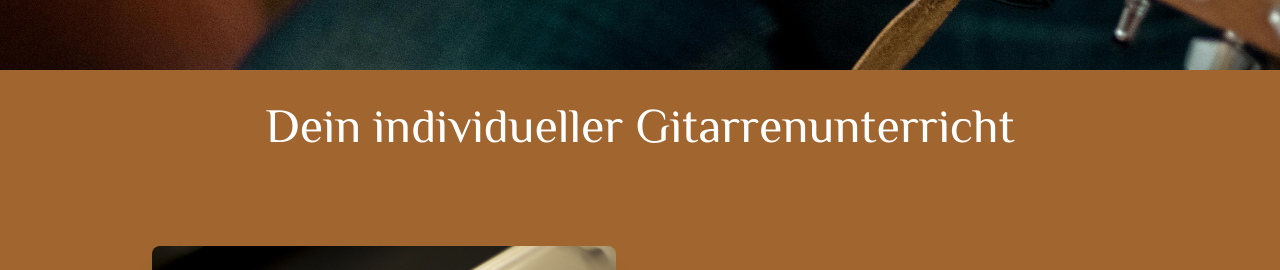
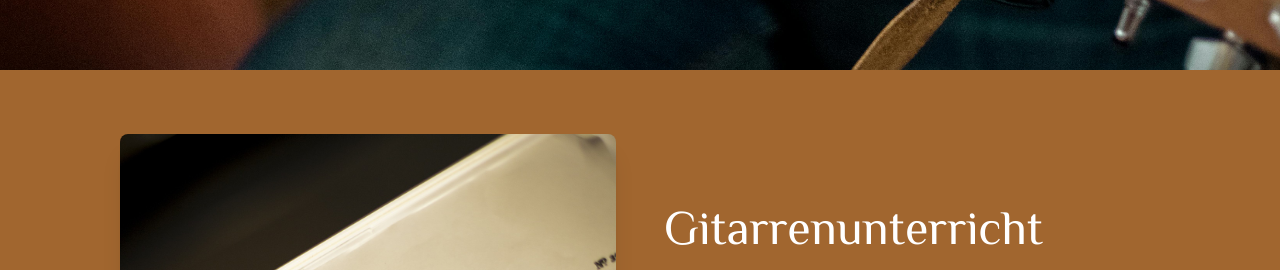
Before and after one commit to CharlotteMarotte/luca-guitar, a React (Vite) app: page / in a window 1280 px wide. Shown: the part 2330-2600 px from the top of the page. Built offline with nearby package versions, Linux system fonts and the light colour scheme; a web font is replaced by a local one.

Commit message:
adjusted pages so section dividers work with page scaffold

```diff
--- a/src/components/ContactForm.jsx
+++ b/src/components/ContactForm.jsx
@@ -124,8 +124,9 @@ const ContactForm = ({ onSubmitSuccess, onSubmitError }) => {
         {errors.message && <span className='text-metallicCopper'>{errors.message.message}</span>}
       </div>
 
-      <div className='flex space-x-4 mt-4 justify-between'>
+      <div className='flex flex-col lg:flex-row space-y-4 lg:space-y-0 lg:space-x-4 mt-4 justify-between'>
         <MathValidation onValidationError={handleMathValidationError} onValidationSuccess={handleMathValidationSuccess} />
+
         <PrimaryButton backgroundColor='spicyMustard' disabled={sending}>
           {sending ? 'Sende...' : 'Nachricht senden'}
         </PrimaryButton>
--- a/src/components/PageScaffold.jsx
+++ b/src/components/PageScaffold.jsx
@@ -1,12 +1,12 @@
 const PageScaffold = ({ title, bgColor = 'bg-white', className = '', children }) => {
   return (
-    <div className={`${bgColor} min-h-screen font-body ${className}`}>
+    <div className={`${bgColor} min-h-screen font-body relative ${className}`}>
       {title && (
-        <div className='text-center py-8'>
+        <div className='text-center'>
           <h1 className='text-4xl sm:text-5xl font-heading text-white'>{title}</h1>
         </div>
       )}
-      <main className='mx-4 lg:px-12'>{children}</main>
+      <main className='mx-4 lg:px-6'>{children}</main>
     </div>
   )
 }
--- a/src/pages/About.jsx
+++ b/src/pages/About.jsx
@@ -3,10 +3,10 @@ import { PageScaffold } from "@components";
 
 const About = () => {
   return (
-    <PageScaffold bgColor="bg-paarl" title="">
+    <PageScaffold bgColor="bg-paarl">
       <section
         id="about"
-        className="relative text-white py-20 min-h-screen flex items-center justify-center"
+        className=" text-white py-20 min-h-screen flex items-center justify-center"
       >
         <div className="container flex flex-col lg:flex-row items-center px-8 md:px-20 gap-8 md:gap-16">
           <div className="flex-1 text-center md:text-left">
--- a/src/pages/Contact.jsx
+++ b/src/pages/Contact.jsx
@@ -1,5 +1,5 @@
 import { useState } from "react";
-import { ContactForm } from "@components";
+import { ContactForm, PageScaffold } from "@components";
 import { SocialIcon } from "react-social-icons";
 import resolveConfig from "tailwindcss/resolveConfig";
 import tailwindConfig from "../../tailwind.config.js";
@@ -42,7 +42,8 @@ const Contact = () => {
   };
 
   return (
-    <section id="contact" className="relative bg-copper text-white py-16">
+    <PageScaffold bgColor="bg-copper" className="py-16">
+      <section id="contact">
         <div className="container mx-auto px-6 md:px-12 grid grid-cols-1 md:grid-cols-2 gap-12 text-cafeNoir">
           <div className="flex flex-col justify-center text-center md:text-left bg-diSerria p-6 rounded-3xl">
             <h2 className="text-3xl md:text-4xl font-heading mb-4">
@@ -56,7 +57,9 @@ const Contact = () => {
             {responseMessage && (
               <div
                 className={`font-body text-lg p-6 rounded-3xl mb-4 w-full max-w-md mx-auto md:mx-0 border-2 ${
-                isError ? "text-white bg-redWood" : "text-spicyMustard bg-sand"
+                  isError
+                    ? "text-white bg-redWood"
+                    : "text-spicyMustard bg-sand"
                 }`}
               >
                 {responseMessage}
@@ -149,6 +152,7 @@ const Contact = () => {
           </div>
         </div>
       </section>
+    </PageScaffold>
   );
 };
 
--- a/src/pages/LegalDisclosure.jsx
+++ b/src/pages/LegalDisclosure.jsx
@@ -3,8 +3,8 @@ import { PageScaffold, Layout } from "@components";
 const LegalDisclosure = () => {
   return (
     <Layout>
-      <PageScaffold title="Impressum" bgColor="bg-copper">
-        <section className="relative min-h-screen py-20 md:px-20 font-body ">
+      <PageScaffold title="Impressum" bgColor="bg-copper pt-8">
+        <section className=" min-h-screen py-20 md:px-20 font-body ">
           <div className="max-w-4xl mx-auto p-12 bg-diSerria rounded-3xl text-cafeNoir">
             <p className="mb-4">Angaben gemäß § 5 DDG</p>
             <p>Luca De Michieli</p>
--- a/src/pages/Music.jsx
+++ b/src/pages/Music.jsx
@@ -9,7 +9,7 @@ const Music = () => {
   return (
     <div>
       <PageScaffold title="Meine Musik" bgColor="bg-paarl">
-        <section className="relative text-white min-h-screen flex flex-col items-center justify-between">
+        <section className=" text-white min-h-screen flex flex-col items-center justify-between">
           <div className="pb-12 md:pb-32 container flex flex-col lg:flex-row items-center justify-center px-8 md:px-20 gap-8 flex-grow">
             <div className="w-full lg:w-1/2 pb-6">
               <div className="relative pb-[56.25%] w-full">
--- a/src/pages/PrivacyPolicy.jsx
+++ b/src/pages/PrivacyPolicy.jsx
@@ -3,8 +3,8 @@ import { PageScaffold, Layout } from "@components";
 const PrivacyPolicy = () => {
   return (
     <Layout>
-      <PageScaffold title="Datenschutzerklärung" bgColor="bg-copper">
-        <section className="relative text-black min-h-screen py-20 md:px-20">
+      <PageScaffold title="Datenschutzerklärung" bgColor="bg-copper pt-8">
+        <section className=" text-black min-h-screen py-20 md:px-20">
           <h1 className="text-3xl font-semibold mb-6">Privacy Policy</h1>
           <p className="mb-4">
             Icons made from{" "}
--- a/src/pages/Teaching.jsx
+++ b/src/pages/Teaching.jsx
@@ -9,13 +9,12 @@ const Teaching = () => {
 
   return (
     <div>
-      <PageScaffold
-        title="Dein individueller Gitarrenunterricht"
-        bgColor="bg-paarl"
-      >
-        <section id="teaching" className="relative text-white pt-16">
-          <div className="container mx-auto pb-16 px-6">
-            <div className="gap-6 px-6 md:px-16">
+      <PageScaffold bgColor="bg-paarl">
+        <section id="teaching" className=" text-white pt-16">
+          <div className="container mx-auto px-8 md:px-20 pb-16">
+            {" "}
+            {/* Added padding here */}
+            <div className="gap-6 ">
               <div className="flex flex-col-reverse lg:flex-row items-center justify-between w-full gap-12">
                 <div className="w-full lg:w-1/2 max-h-[90vh] overflow-hidden rounded-lg shadow-xl">
                   <img
@@ -26,6 +25,10 @@ const Teaching = () => {
                 </div>
                 <div className="w-full lg:w-1/2 flex items-center justify-center text-center lg:text-justify text-xl font-body mt-6 lg:mt-0">
                   <div>
+                    <h1 className="text-4xl sm:text-5xl font-heading text-white pb-8">
+                      Gitarrenunterricht
+                    </h1>
+
                     <p className="mb-6">
                       Du möchtest das Gitarrespielen lernen oder dein Spiel auf
                       das nächste Level bringen? In meinem Unterricht geht es
```
Lines whose indentation alone changed are shown as unchanged.
